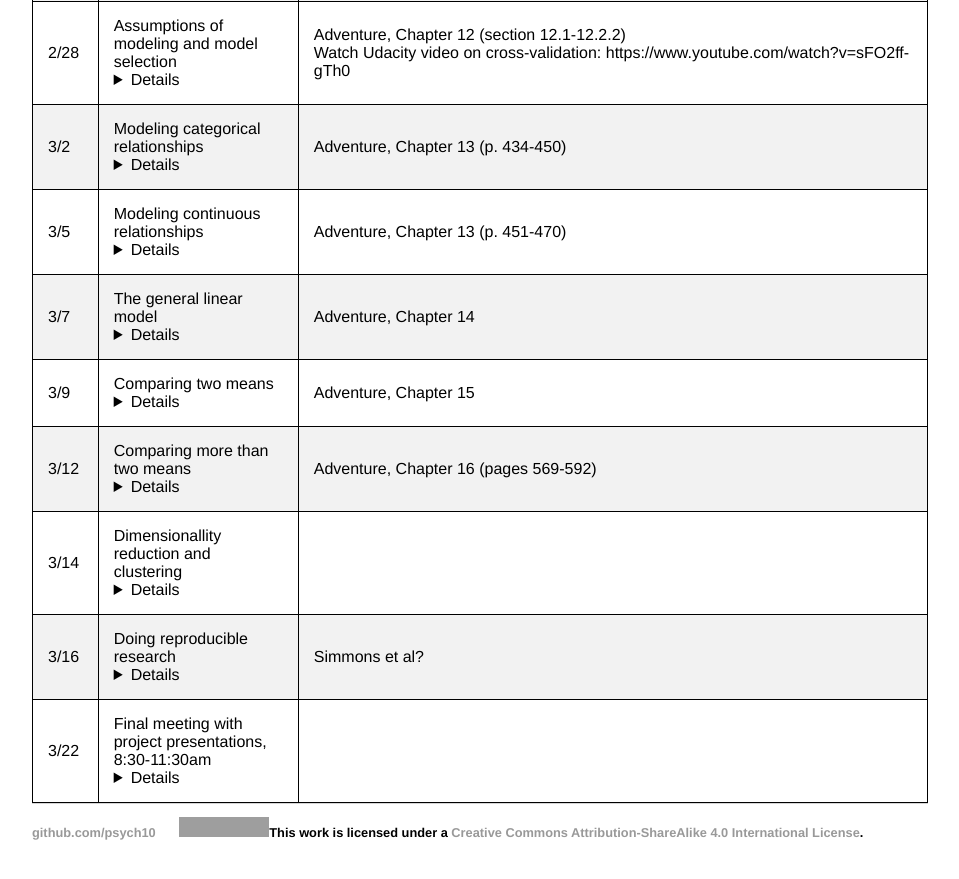
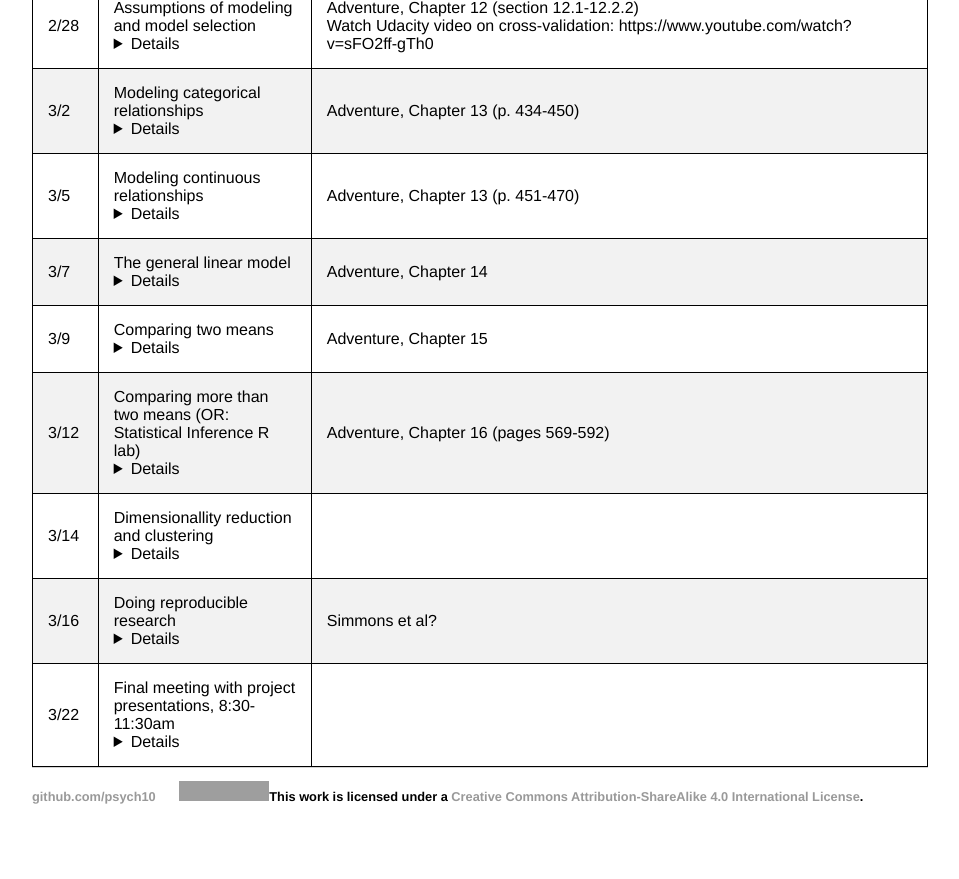
Before and after one commit to stats60/stats60.github.io, a Jekyll site: the page built from syllabus/index.md, in a window 1280 px wide and 900 px high, scrolled down 1854 px. Shown: the top 879 px of the window, without its empty margins (160-1119 px from the left). Built offline with Jekyll 4.4.1, drawn with Linux system fonts in a browser that asks for light colours; our own code applies the rules of GitHub Pages for plain Markdown files; grey boxes are pictures that could not be loaded.

Commit message:
autoupdate

```diff
--- a/syllabus/index.md
+++ b/syllabus/index.md
@@ -37,7 +37,7 @@ Detailed version of the full syllabus is available [here](../full_syllabus)
 | 3/5|Modeling continuous relationships<details><br>Learning Objectives:<br><br>After this lecture, you should be able to:<br>* Describe the concept of the correlation coefficient and its interpretation and compute it for a bivariate dataset<br>* Describe the potential causal influences that can give rise to a correlation.<br><br>Links:<br><br>* [Spurious Correlations](http://www.tylervigen.com/spurious-correlations)<br><br></details>|Adventure, Chapter 13 (p. 451-470)|
 | 3/7|The general linear model<details><br>Learning Objectives:<br><br>After this lecture, you should be able to:<br>* Describe the concept of linear regression and apply it to a bivariate dataset<br>* Describe the concept of the general linear model and provide examples of its application<br><br></details>|Adventure, Chapter 14|
 | 3/9|Comparing two means<details><br>Learning Objectives:<br><br>After this lecture, you should be able to:<br>* Determine whether a one-sample t-test or two-sample t-test is appropriate for a given hypothesis.<br>* Compute a one-sample and two-sample t-test on relevant datasets, and compute the effect size and confidence intervals associated with each of these tests.<br><br></details>|Adventure, Chapter 15|
-| 3/12|Comparing more than two means<details><br>Learning Objectives:<br><br>After this lecture, you should be able to:<br><br></details>|Adventure, Chapter 16 (pages 569-592)|
+| 3/12|Comparing more than two means (OR: Statistical Inference R lab)<details><br>Learning Objectives:<br><br>After this lecture, you should be able to:<br><br></details>|Adventure, Chapter 16 (pages 569-592)|
 | 3/14|Dimensionallity reduction and clustering<details><br>Learning Objectives:<br><br>After this lecture, you should be able to:<br>* Describe the concept of dimensionality reduction and how it can be used to summarize a dataset<br>* Describe the concept of clustering and its use in understanding large datasets<br><br></details>||
 | 3/16|Doing reproducible research<details><br>Learning Objectives:<br><br>After this lecture, you should be able to:<br>* Describe the concept of P-hacking and its effects on scientific practice<br>* Identify cases of circular analysis/double-dipping<br>* Describe the problem of multiple comparisons and methods for correcting for it<br><br>Links:<br><br>* [Fivethirtyeight P-hacking demo](https://projects.fivethirtyeight.com/p-hacking/)<br><br></details>|Simmons et al?|
 | 3/22|Final meeting with project presentations, 8:30-11:30am <details></details>|
```
Also changed, not shown: full_syllabus/index.md (+1 -1 lines).
